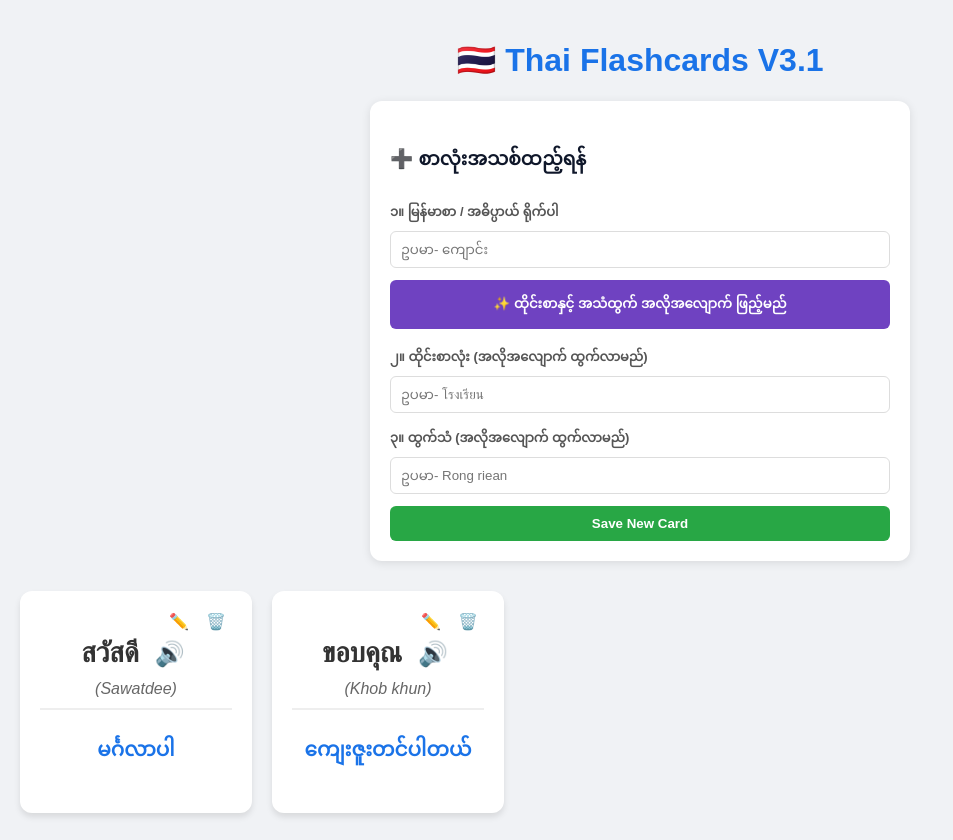
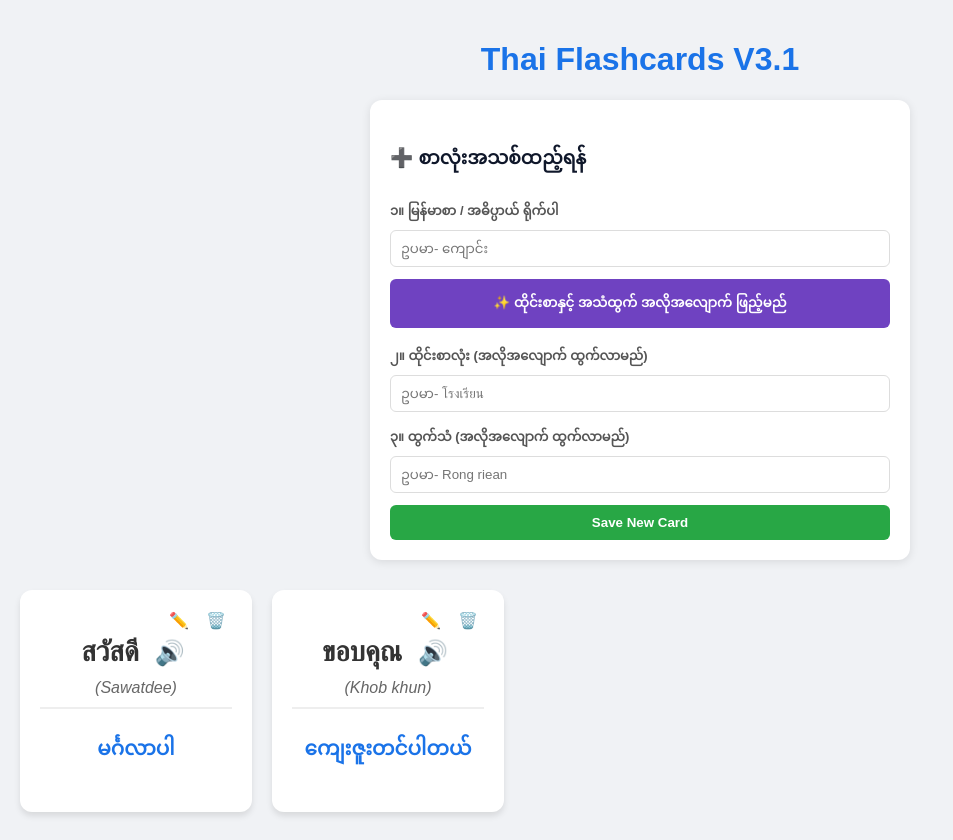
Before and after one commit to jhonjone1579/thai-flashcard, a React (Vite) app: page / in a window 1280 px wide. Shown: the whole page, without its empty margins (0-953 px from the left). Built offline with nearby package versions, Linux system fonts and the light colour scheme.

Commit message:
myanmar first auto translate flow

```diff
--- a/src/App.jsx
+++ b/src/App.jsx
@@ -112,7 +112,7 @@ function App() {
 
   return (
     <div style={styles.container}>
-      <h1 style={styles.header}>🇹🇭 Thai Flashcards V3.1</h1>
+      <h1 style={styles.header}> Thai Flashcards V3.1</h1>
 
       <form onSubmit={saveCard} style={styles.form}>
         <h3>{editingId ? "✏️ စာလုံး ပြန်ပြင်ရန်" : "➕ စာလုံးအသစ်ထည့်ရန်"}</h3>
```
